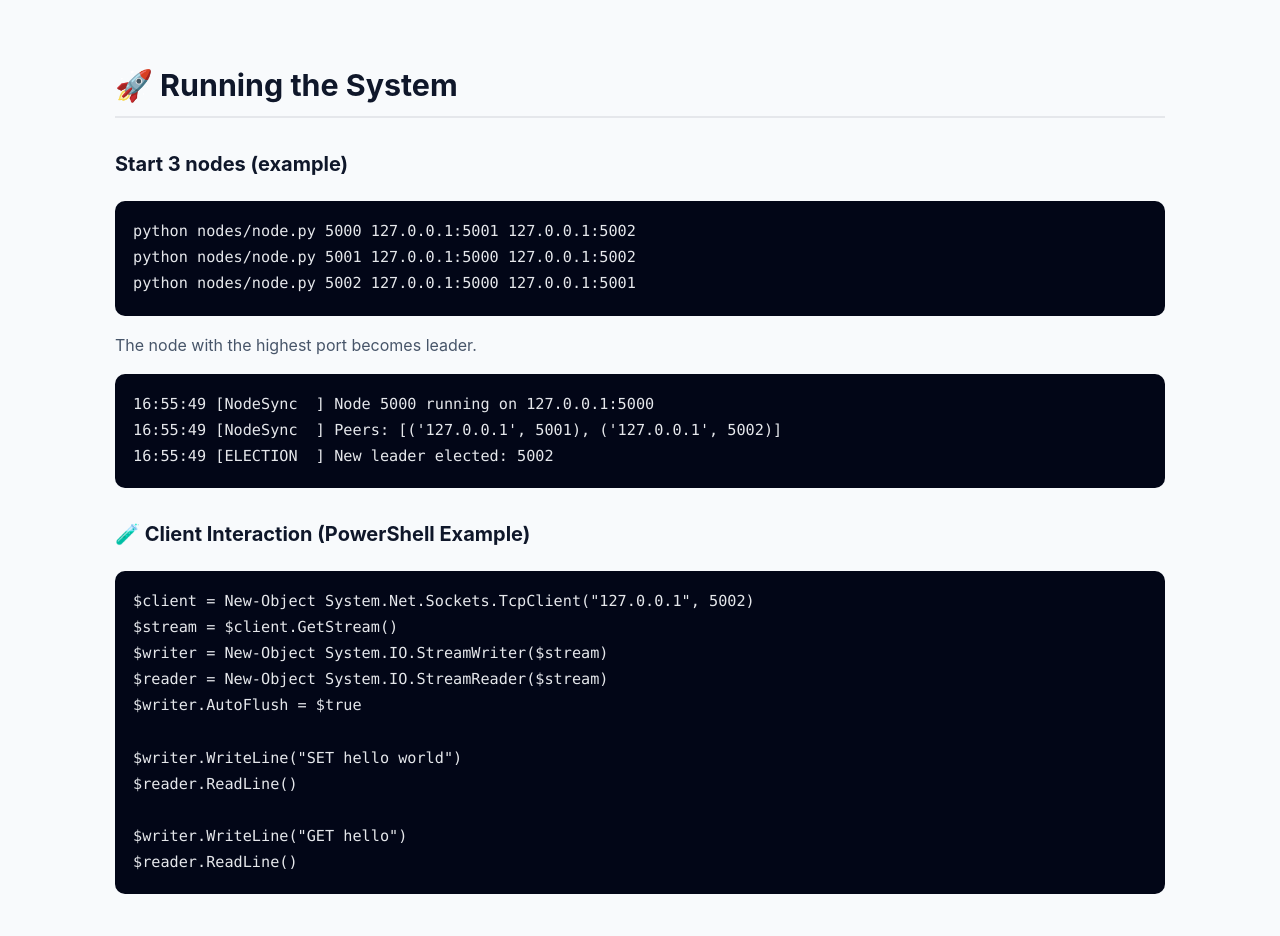
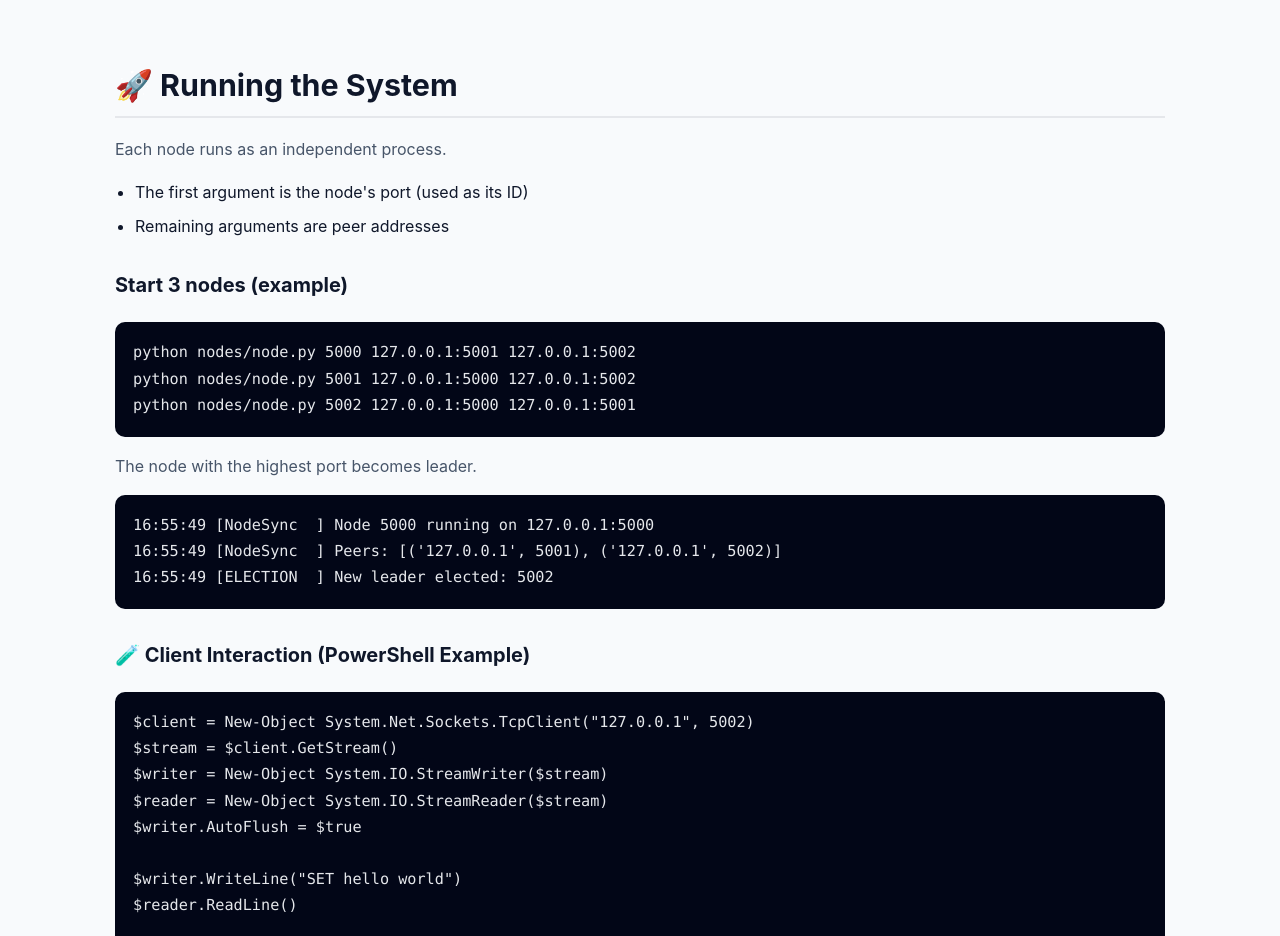
Before and after one commit to MANISH-K-07/NodeSync, a plain HTML site: page docs/index.html in a window 1280 px wide. Shown: the part 1840-2776 px from the top of the page. Drawn offline with Linux system fonts and the light colour scheme.

Commit message:
Updated Execution section in Github pages

```diff
--- a/docs/index.html
+++ b/docs/index.html
@@ -217,6 +217,13 @@ Replication
 
 <section>
     <h2>🚀 Running the System</h2>
+
+    <p>Each node runs as an independent process.</p>
+    <ul>
+        <li>The first argument is the node's port (used as its ID)</li>
+        <li>Remaining arguments are peer addresses</li>
+    </ul>
+
     <h3>Start 3 nodes (example)</h3>
 
     <pre><code>python nodes/node.py 5000 127.0.0.1:5001 127.0.0.1:5002
```
